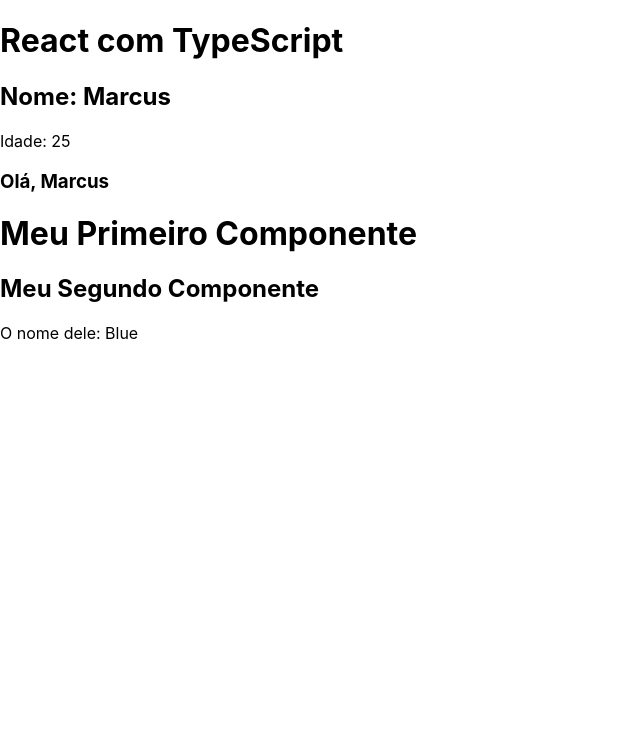
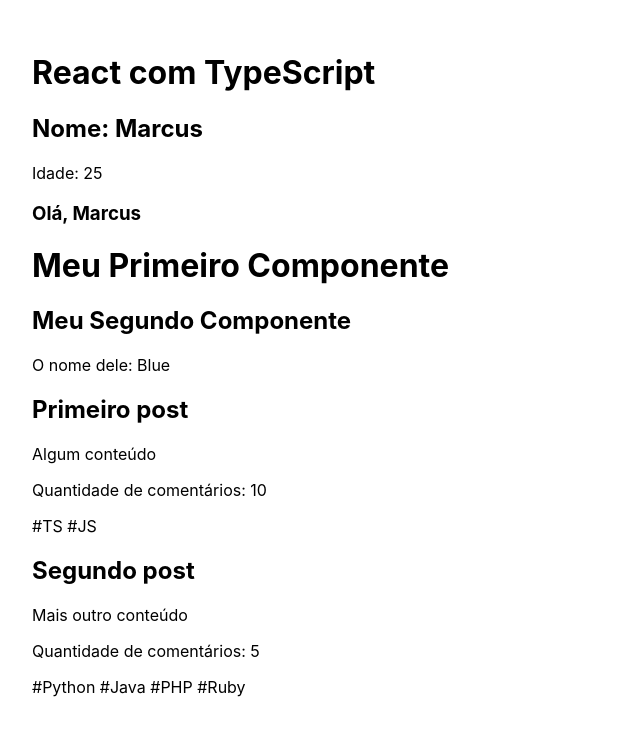
Before and after one commit to marcusvinysilva/revisao-c17-react-ts, a React (Create React App) app: page / in a window 1280 px wide. Shown: the top 736 px of the page, without its empty margins (0-640 px from the left). Built offline with nearby package versions, Linux system fonts and the light colour scheme.

Commit message:
feat: desestruturação de props

```diff
--- a/src/App.tsx
+++ b/src/App.tsx
@@ -3,6 +3,9 @@
 
 // COMPONENTE COM PROPS
 import SecondComponent from "./components/SecondComponent";
+
+// COMPONETE COM DESESTRUTURAÇÃO DE PROPS
+import Destructuring from "./components/Destructuring";
 
 function App() {
   // VARIAVEIS
@@ -43,6 +46,21 @@
 
       {/* COMPONENTE COM PROPS */}
       <SecondComponent name="Blue" />
+
+      {/* COMPONETE COM DESESTRUTURAÇÃO DE PROPS */}
+      <Destructuring
+        title="Primeiro post"
+        content="Algum conteúdo"
+        commentQty={10}
+        tags={["TS", "JS"]}
+      />
+
+      <Destructuring
+        title="Segundo post"
+        content="Mais outro conteúdo"
+        commentQty={5}
+        tags={["Python", "Java", "PHP", "Ruby"]}
+      />
     </div>
   );
 }
--- /dev/null
+++ b/src/components/Destructuring.tsx
@@ -0,0 +1,28 @@
+interface DestructuringProps {
+  title: string;
+  content: string;
+  commentQty: number;
+  tags: string[];
+}
+
+function Destructuring({
+  title,
+  content,
+  commentQty,
+  tags,
+}: DestructuringProps) {
+  return (
+    <div>
+      <h2>{title}</h2>
+      <p>{content}</p>
+      <p>Quantidade de comentários: {commentQty}</p>
+      <div>
+        {tags.map((tag) => (
+          <span>#{tag} </span>
+        ))}
+      </div>
+    </div>
+  );
+}
+
+export default Destructuring;
--- a/src/index.css
+++ b/src/index.css
@@ -1,13 +1,15 @@
 body {
   margin: 0;
-  font-family: -apple-system, BlinkMacSystemFont, 'Segoe UI', 'Roboto', 'Oxygen',
-    'Ubuntu', 'Cantarell', 'Fira Sans', 'Droid Sans', 'Helvetica Neue',
+  font-family: -apple-system, BlinkMacSystemFont, "Segoe UI", "Roboto", "Oxygen",
+    "Ubuntu", "Cantarell", "Fira Sans", "Droid Sans", "Helvetica Neue",
     sans-serif;
   -webkit-font-smoothing: antialiased;
   -moz-osx-font-smoothing: grayscale;
+  padding: 2em;
+  padding-bottom: 1000px;
 }
 
 code {
-  font-family: source-code-pro, Menlo, Monaco, Consolas, 'Courier New',
+  font-family: source-code-pro, Menlo, Monaco, Consolas, "Courier New",
     monospace;
 }
```
